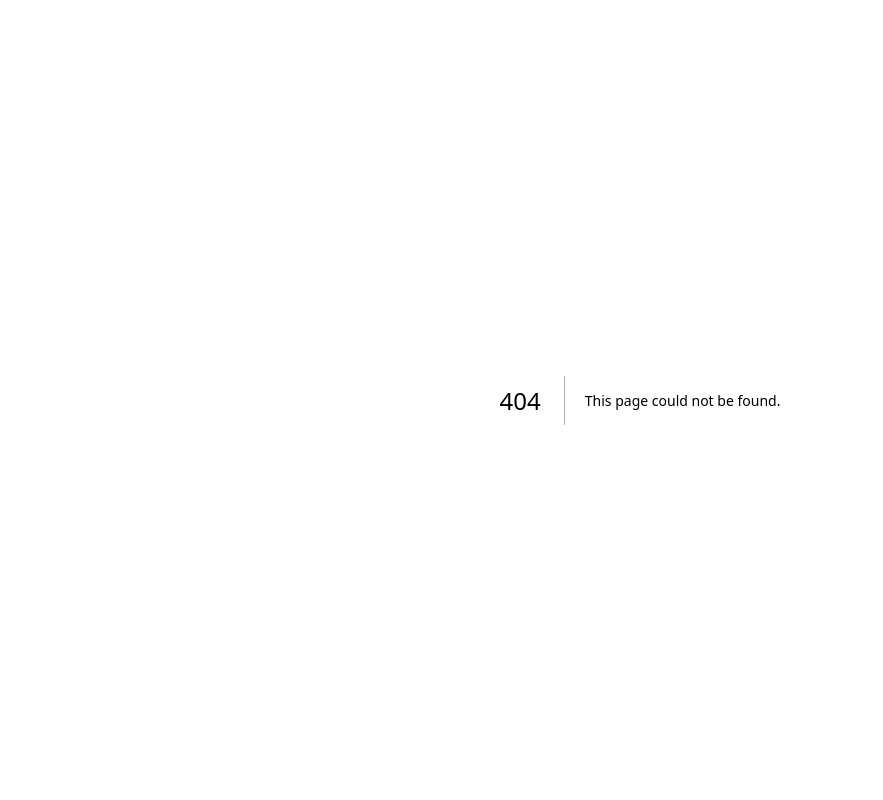
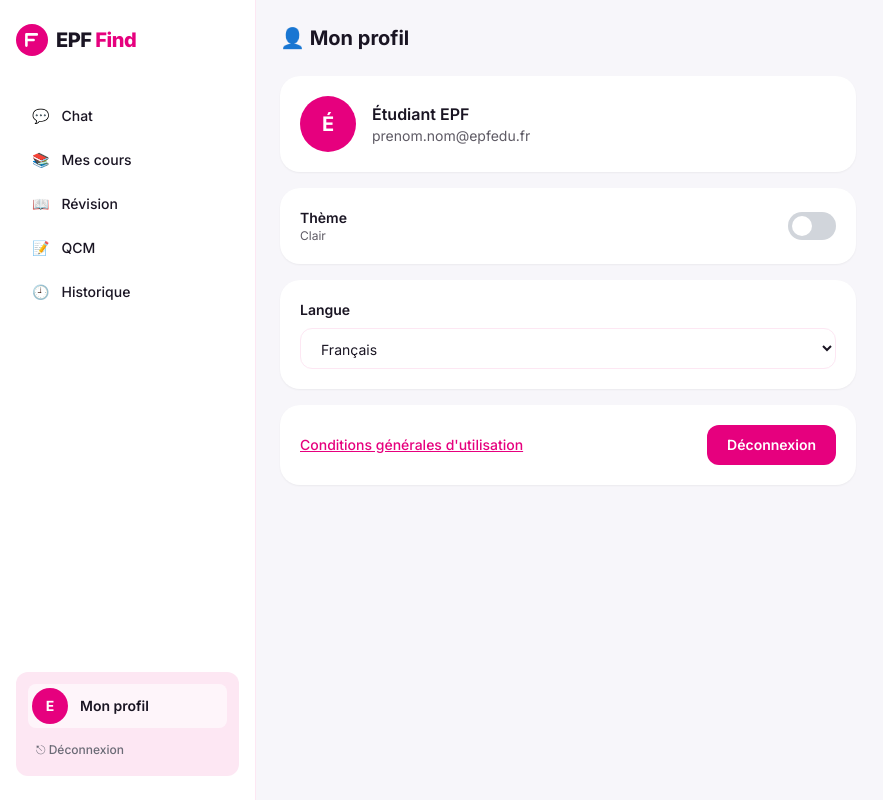
Before and after one commit to Yousra-ai-dotcom/EPFind-RAG, a Next.js app in the folder frontend/: page /profile in a window 1280 px wide. Before the commit this address had no page. Shown: the whole page, without its empty margins (0-883 px from the left). Built offline with nearby package versions, Linux system fonts and the light colour scheme; no server answers.

Commit message:
feat(frontend): add Profile page (visual theme, language, logout, CGU link)

```diff
--- /dev/null
+++ b/frontend/app/profile/page.tsx
@@ -0,0 +1,111 @@
+/**
+ * Page Profil ("/profile")
+ * Thème et langue : purement visuels pour la démo (rien n'est sauvegardé).
+ * Nom et email : données fictives en attendant le compte Microsoft.
+ */
+
+"use client";
+
+import { useState } from "react";
+import Link from "next/link";
+import { useRouter } from "next/navigation";
+import Sidebar from "@/components/Sidebar";
+import { logout } from "@/lib/auth";
+
+const FAKE_USER = { name: "Étudiant EPF", email: "prenom.nom@epfedu.fr" };
+
+export default function ProfilePage() {
+  const [dark, setDark] = useState(false);
+  const [language, setLanguage] = useState("fr");
+  const router = useRouter();
+
+  async function handleLogout() {
+    try {
+      await logout();
+    } catch {
+      // mode démo : pas de session à fermer
+    }
+    router.push("/login");
+  }
+
+  const card = dark ? "bg-white/10" : "bg-white shadow-sm";
+
+  return (
+    <div className="flex h-screen bg-[#f7f6fa]">
+      <Sidebar />
+
+      <main
+        className={`flex-1 overflow-y-auto p-6 transition-colors ${
+          dark ? "bg-epf-dark text-white" : "bg-[#f7f6fa] text-epf-dark"
+        }`}
+      >
+        <h1 className="mb-6 text-xl font-bold">👤 Mon profil</h1>
+
+        <div className="flex max-w-xl flex-col gap-4">
+          {/* Identité */}
+          <section className={`flex items-center gap-4 rounded-xl2 p-5 ${card}`}>
+            <span className="flex h-14 w-14 items-center justify-center rounded-full bg-epf-pink text-xl font-bold text-white">
+              {FAKE_USER.name.charAt(0)}
+            </span>
+            <div>
+              <p className="font-semibold">{FAKE_USER.name}</p>
+              <p className="text-sm opacity-70">{FAKE_USER.email}</p>
+            </div>
+          </section>
+
+          {/* Thème */}
+          <section className={`flex items-center justify-between rounded-xl2 p-5 ${card}`}>
+            <div>
+              <p className="text-sm font-semibold">Thème</p>
+              <p className="text-xs opacity-70">{dark ? "Sombre" : "Clair"}</p>
+            </div>
+            <button
+              role="switch"
+              aria-checked={dark}
+              aria-label="Basculer le thème clair / sombre"
+              onClick={() => setDark(!dark)}
+              className={`relative h-7 w-12 rounded-full transition-colors ${
+                dark ? "bg-epf-pink" : "bg-gray-300"
+              }`}
+            >
+              <span
+                className={`absolute top-1 h-5 w-5 rounded-full bg-white transition-all ${
+                  dark ? "left-6" : "left-1"
+                }`}
+              />
+            </button>
+          </section>
+
+          {/* Langue */}
+          <section className={`rounded-xl2 p-5 ${card}`}>
+            <label className="mb-2 block text-sm font-semibold" htmlFor="language">
+              Langue
+            </label>
+            <select
+              id="language"
+              value={language}
+              onChange={(e) => setLanguage(e.target.value)}
+              className="w-full rounded-xl border border-epf-pink-light bg-white px-4 py-2.5 text-sm text-epf-dark focus:border-epf-pink focus:outline-none"
+            >
+              <option value="fr">Français</option>
+              <option value="en">English</option>
+            </select>
+          </section>
+
+          {/* CGU + Déconnexion */}
+          <section className={`flex items-center justify-between rounded-xl2 p-5 ${card}`}>
+            <Link href="/cgu" className="text-sm font-medium text-epf-pink underline">
+              Conditions générales d&apos;utilisation
+            </Link>
+            <button
+              onClick={handleLogout}
+              className="rounded-xl bg-epf-pink px-5 py-2.5 text-sm font-semibold text-white transition hover:bg-epf-pink-dark"
+            >
+              Déconnexion
+            </button>
+          </section>
+        </div>
+      </main>
+    </div>
+  );
+}
```
